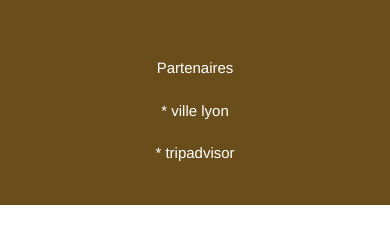
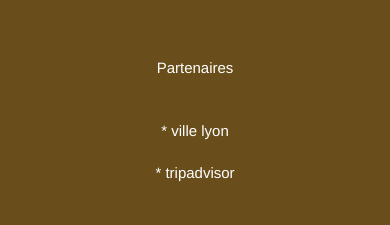
Before and after one commit to bijou094/la-chouette-agence, a plain HTML site: page index.html in a window 390 px wide. Shown: the part 5803-6028 px from the top of the page. Drawn offline with Linux system fonts and the light colour scheme.

Commit message:
mod html

```diff
--- a/index.html
+++ b/index.html
@@ -280,18 +280,17 @@
 									<a class="social" href="https://www.instagram.com" title="instagram" target="_blank"><span class="fa fa-instagram icon-md"></span><br></a><br>
 								</div><br>
 							</div>
-
-							<div class="row ">
-									<p class="text-center white">
-										Partenaires<br>
-									</p>
+							<div class="col-sm-12">
+								<p class="text-center white">
+									Partenaires<br>
+								</p>
+								<div class="row row-no-gutters social">
 									<div class="text-center ">
 										<a href="https://www.lyon.fr"  target="_blank">
 											<p class="text-center white">
 												* ville lyon<br>
 											</p>
 										</a>
-
 									</div>
 									<div class="text-center">
 										<a href="https://www.tripadvisor.fr" target="_blank">
@@ -300,6 +299,7 @@
 											</p>
 										</a>
 									</div>
+								</div>
 							</div>
 
 						</div>
```
